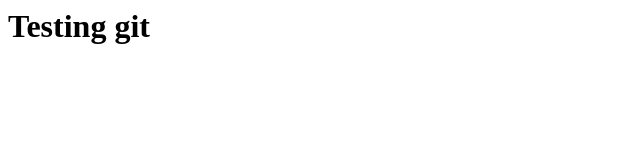
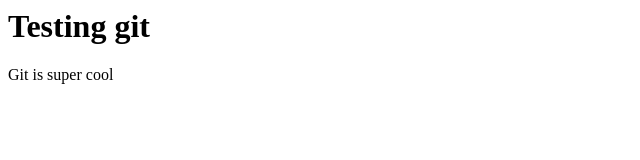
Before and after one commit to Janeshpiya/git-test, a plain HTML site: page index.html in a window 1280 px wide. Shown: the full height of the page, 0-640 px from the left. Drawn offline with Linux system fonts and the light colour scheme.

Commit message:
Added h2

```diff
--- a/index.html
+++ b/index.html
@@ -1,5 +1,6 @@
 <html>
 <body>
 	<h1>Testing git </h1>
+	</h2>Git is super cool</h2>
 </body>
 </html>
```
